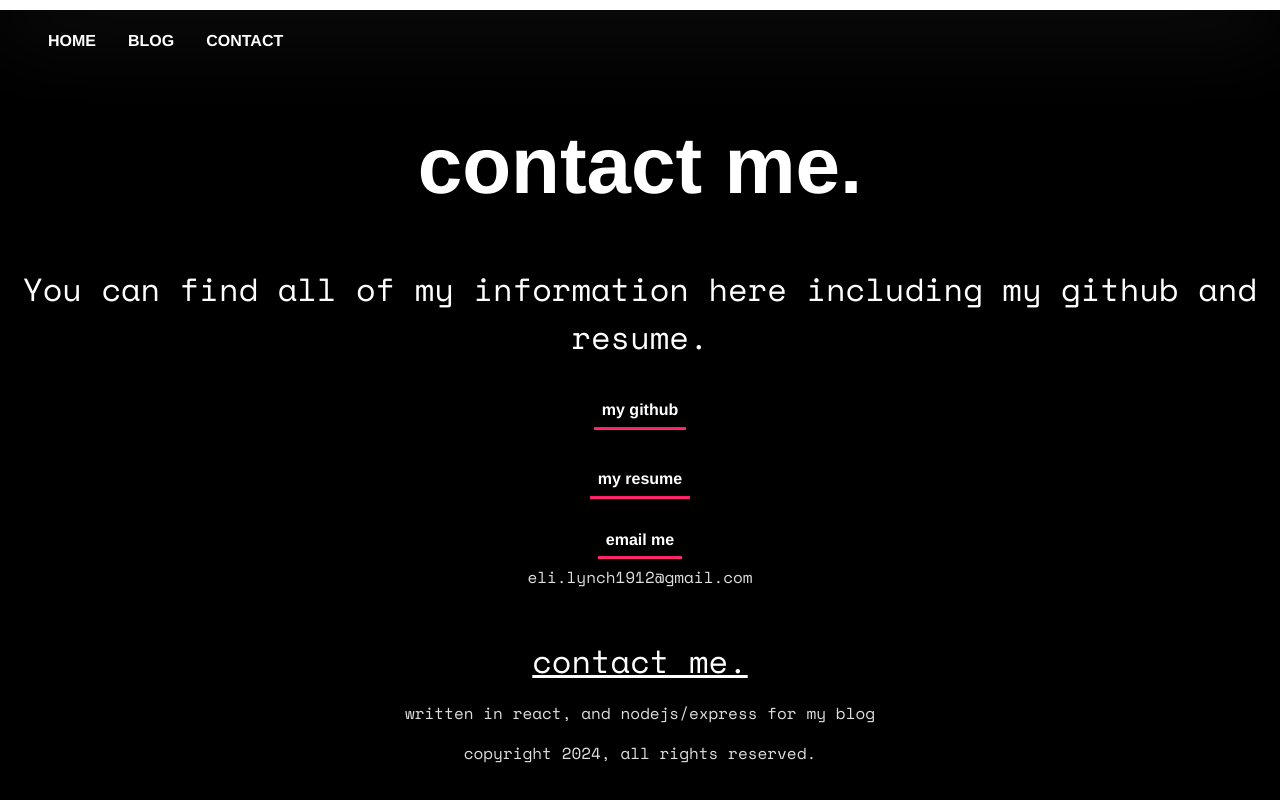
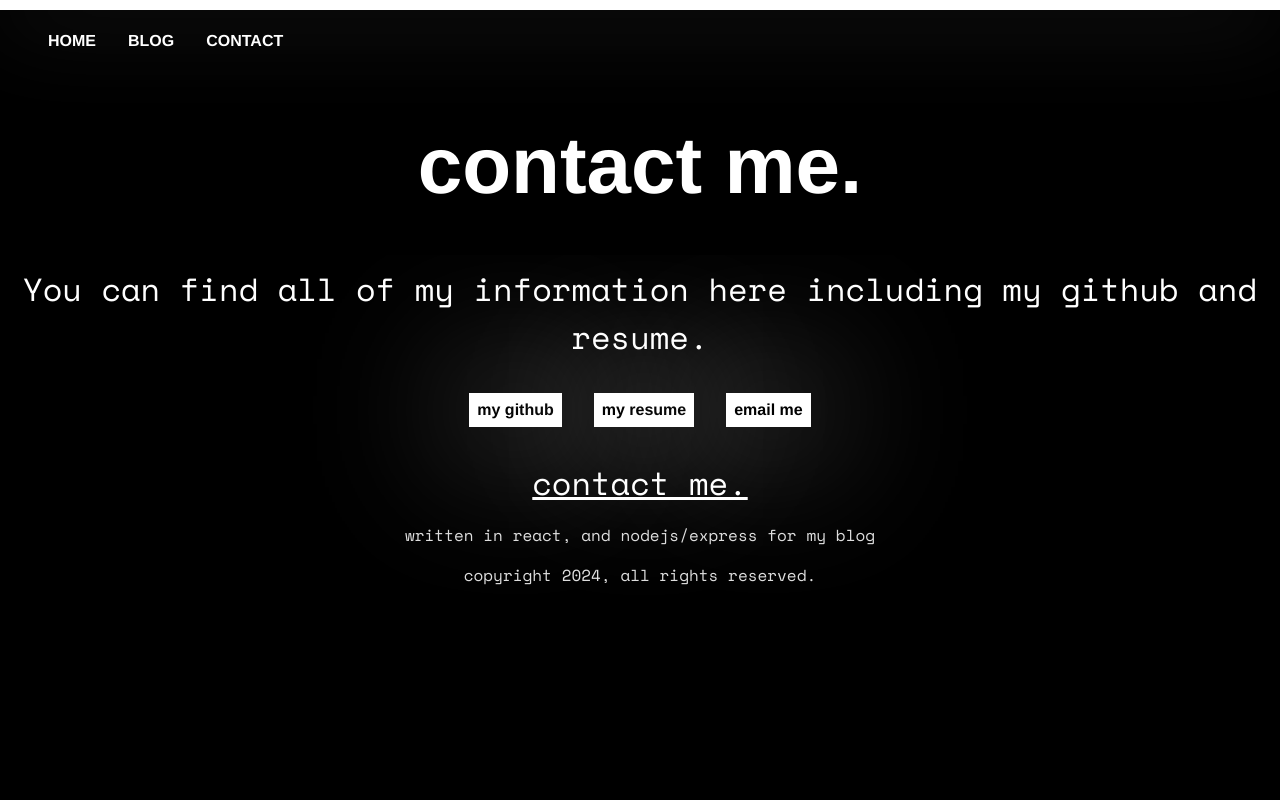
Before and after one commit to antiblockchain/landingpage, a React (Vite) app: page /contact in a window 1280 px wide. Built offline with nearby package versions, Linux system fonts and the light colour scheme.

Commit message:
Updated projects and styling

```diff
--- a/src/Contact.jsx
+++ b/src/Contact.jsx
@@ -32,10 +32,12 @@ export default function Contact () {
             <div className="contact-list">
             <Button as="a" href="https://github.com/unexpectedlyalarming" $primary>my github</Button>
 
-            <Button as="a" onClick={handleDownload} $primary>my resume</Button>
+            <Button as="a"  href="#" aria-label="download resume" onClick={handleDownload} $primary>my resume</Button>
             <div>
-            <Button as="a" href="mailto: eli.lynch1912@gmail.com" $primary>email me</Button>
-            <Text>eli.lynch1912@gmail.com</Text>
+                <div className="email-me">
+
+            <Button as="a" href="mailto: eli.lynch1912@gmail.com" $primary alt="eli.lynch1912@gmail.com">email me</Button>
+            </div>
             </div>
             </div>
         </div>
--- a/src/Home.jsx
+++ b/src/Home.jsx
@@ -5,7 +5,7 @@ import { NormalTitle, Subtitle, Text, Title } from "./components/Text.style";
 import { Container } from "./components/Container.style";
 import { Card } from "./components/Card";
 import { motion } from 'framer-motion';
-
+import GitHub from './components/GitHub'
 
 export function Home () {
 
@@ -17,7 +17,7 @@ export function Home () {
   exit={{x: window.innerWidth, transition: { duration: 0.2 } }} className="wrapper">
         <Container className="header-container snap-point">
       <Title>Hi!</Title>
-        <Subtitle>let's get right into my projects.</Subtitle>
+        <Subtitle>Let's get right into my projects.</Subtitle>
 
 
         </Container>
@@ -26,7 +26,7 @@ export function Home () {
         <Line className="header-line" id="projects"></Line>
         </section>
         <Container  className="project-container snap-point">
-        <NormalTitle >projects</NormalTitle>
+        <NormalTitle >Highlight Projects</NormalTitle>
         <Card image="./img/ratemycat.jpg" title="Rate My Cat"
         description="Tech: MERN stack. A fully authenticated RESTful social media site for cats, designed after Reddit and with features from various sites." url="https://cats.elynch.co" github="https://github.com/unexpectedlyalarming/rate-my-cat"></Card>
 
@@ -36,53 +36,30 @@ export function Home () {
         <Card image="./img/opentab.png" title="OpenTab"
         description="Tech: React. OpenTab is an open source alternative to paid guitar editors. Not only is it user-friendly, but it also exports to markdown format for ease of use." url="https://unexpectedlyalarming.github.io/opentab/" github="https://github.com/unexpectedlyalarming/opentab/"></Card>
 
-        <Card image="./img/musicidea.jpg" title="Music idea generator"
-        description="Tech: Javascript. Minimal website that generates ideas for creating a song" url="https://unexpectedlyalarming.github.io/music-idea-generator/" github="https://github.com/unexpectedlyalarming/music-idea-generator"></Card>
-
-        <Card image="./img/weather.jpg" title="Weather App"
-        description="Tech: React. A react app that fetches data from a weather API, then finds a background from unsplash API" url="http://weather.elynch.co" github="https://github.com/unexpectedlyalarming/weather-react/"></Card>
 
 
+        <NormalTitle>In Progress</NormalTitle>
+
+        <Card image="./img/recipe.png" title="Recipe.collab"
+        description="Tech: PERN stack. A recipe sharing website that encourages getting straight to the recipe. It also has a version control system similar to Git that allows users to modify and fork recipes."  github="https://github.com/unexpectedlyalarming/recipe.collab/"></Card>
 
 
-          <Card image="./img/blogapi.jpg" title="Blog API" description="Tech: Node, Express, MongoDB. Authenticated RESTful API for managing my portfolio blog." url="blog" github="https://github.com/unexpectedlyalarming/home-blog-api"></Card>
-
+        <GitHub />
         </Container>
 
         <Line className="projects-line"></Line>
         <section>
         <Container className="about-me snap-point">
           <NormalTitle>about me</NormalTitle>
-          <Text>i'm a self taught developer with an interest in all things computers, unix, and music.</Text>
           <div className="icon-container">
-
           <i className="devicon-javascript-plain colored"></i>
           <i className="devicon-react-original colored"></i>
-
           <i className="devicon-git-plain colored"></i>
-
           <i className="devicon-linux-plain inverted"></i>
-
-
           <i className="devicon-bash-plain inverted"></i>
-
-
-
-
-
-
-
-
-
-
-
-
-
-
-
           </div>
-          <Text>i'm knowlegeable with the MERN stack as well as linux and networking. i also have some newer projects with postgresql.</Text>
-          <Text>if i remember to post, you can learn more about my larger projects and myself in my blog.</Text>
+          <Text>I'm a self taught developer passionate about all things computers, unix, and music. I mostly specialize with the MERN stack as well as linux and networking. My current projects have been focused more on postgresql.</Text>
+          <Text>When I remember to post, you can learn more about my larger projects and myself in my blog.</Text>
           <Button as="a" href="/blog" $primary>blog</Button>
         </Container>
         </section>
--- a/src/components/Button.style.jsx
+++ b/src/components/Button.style.jsx
@@ -1,18 +1,21 @@
 import styled from "styled-components";
 
 export const Button = styled.button`
-  border-radius: 3px;
-  background-color: rgba(0,0,0,0);
-  border-bottom: solid 3px #ffffff;
+  background-color: white;
 
-  border-image: ${props => props.$primary ? "linear-gradient(#ff0055, #ff3276) 20" : "linear-gradient(#ffffff, #c5c5c5) 20"};
+
+
+
   padding: .5rem;
   font-family: Helvetica Neue,Helvetica,Arial,sans-serif;
   font-size: 1rem;
   font-weight: 600;
   text-decoration: none;
-  color: #ffffff;
+  color: black;
   transition: .3s ease-out;
+  -webkit-box-shadow:0px 0px 149px 12px rgba(255,255,255,0.42);
+  -moz-box-shadow: 0px 0px 149px 12px rgba(255,255,255,0.42);
+  box-shadow: 0px 0px 149px 12px rgba(255,255,255,0.42);
 
   &:hover {
     transform: scale(110%);
--- a/src/components/Card.jsx
+++ b/src/components/Card.jsx
@@ -14,7 +14,11 @@ export function Card({image, title, description, url, github}) {
                 <Subtitle>{title}</Subtitle>
                 <Text>{description}</Text>
                 <div className="box">
-                <Button as="a" href={url} target="_blank" rel="noopener noreferrer" $primary >live demo</Button>
+                    {
+                        url ?
+                        <Button as="a" href={url} target="_blank" rel="noopener noreferrer" $primary >live demo</Button>
+                    : null }
+
                 <Button as="a" href={github} target="_blank" rel="noopener noreferrer" $secondary>github</Button>
                 </div>
             </div>
--- /dev/null
+++ b/src/components/GitHub.jsx
@@ -0,0 +1,40 @@
+import axios from 'axios';
+import { useEffect, useState } from 'react'
+import {Text} from './Text.style'
+export default function GitHub() {
+
+    const [loading, setLoading ] = useState(true);
+
+    const [data, setData] = useState(null)
+
+    useEffect(() => {
+        async function fetchData() {
+            try {
+
+                const response = await axios.get(
+                    "https://api.github.com/users/unexpectedlyalarming/repos"
+
+                    )
+
+
+                    if (response.data) {
+                        setData(response.data)
+                        setLoading(false);
+                    }
+                } catch (error) {
+                    console.error(error)
+                }
+        }
+        fetchData()
+    }, [])
+
+    if (loading) return (
+        <></>
+    )
+
+    return (
+        <div className="github-container">
+            <Text>I also have {data?.length} other repos on <a href="https://github.com/unexpectedlyalarming">GitHub.</a></Text>
+        </div>
+    )
+}
--- a/src/styles.css
+++ b/src/styles.css
@@ -12,6 +12,8 @@ html {
 
 
     width: 100%;
+    x-overflow: hidden;
+
 
 }
 
@@ -258,6 +260,7 @@ section {
 footer {
     scroll-snap-align: start;
     padding-top: 2rem;
+    padding-bottom: 2rem;
 }
 
 .card {
@@ -267,6 +270,9 @@ footer {
 a {
 
     background: transparent;
+
+    color: white;
+    font-weight: 700;
 
 }
 
@@ -282,7 +288,7 @@ i {
     text-decoration: none;
     color: white;
     font-size: 2rem;
-    text-align: left;
+    text-align: center;
     background-color: #0505a2;
     padding: 1rem;
 
@@ -292,7 +298,10 @@ i {
 .blog-posts-container ul {
     display: flex;
     flex-direction: column;
-    text-align: left;
+    flex-wrap: wrap;
+    text-align: center;
+    align-items: center;
+    justify-content: center;
     gap: 1rem;
 }
 
@@ -309,10 +318,15 @@ i {
     display: flex;
     justify-content: center;
     align-items: center;
-    flex-direction: column;
+    flex-direction: row;
     gap: 2rem;
 }
-
+.email-me {
+    display: flex;
+    flex-direction: row;
+    align-items: center;
+    justify-content: center;
+}
 .card-info .box {
     display: flex;
     justify-content: left;
```
Also changed, not shown: public/img/recipe.png (added).
